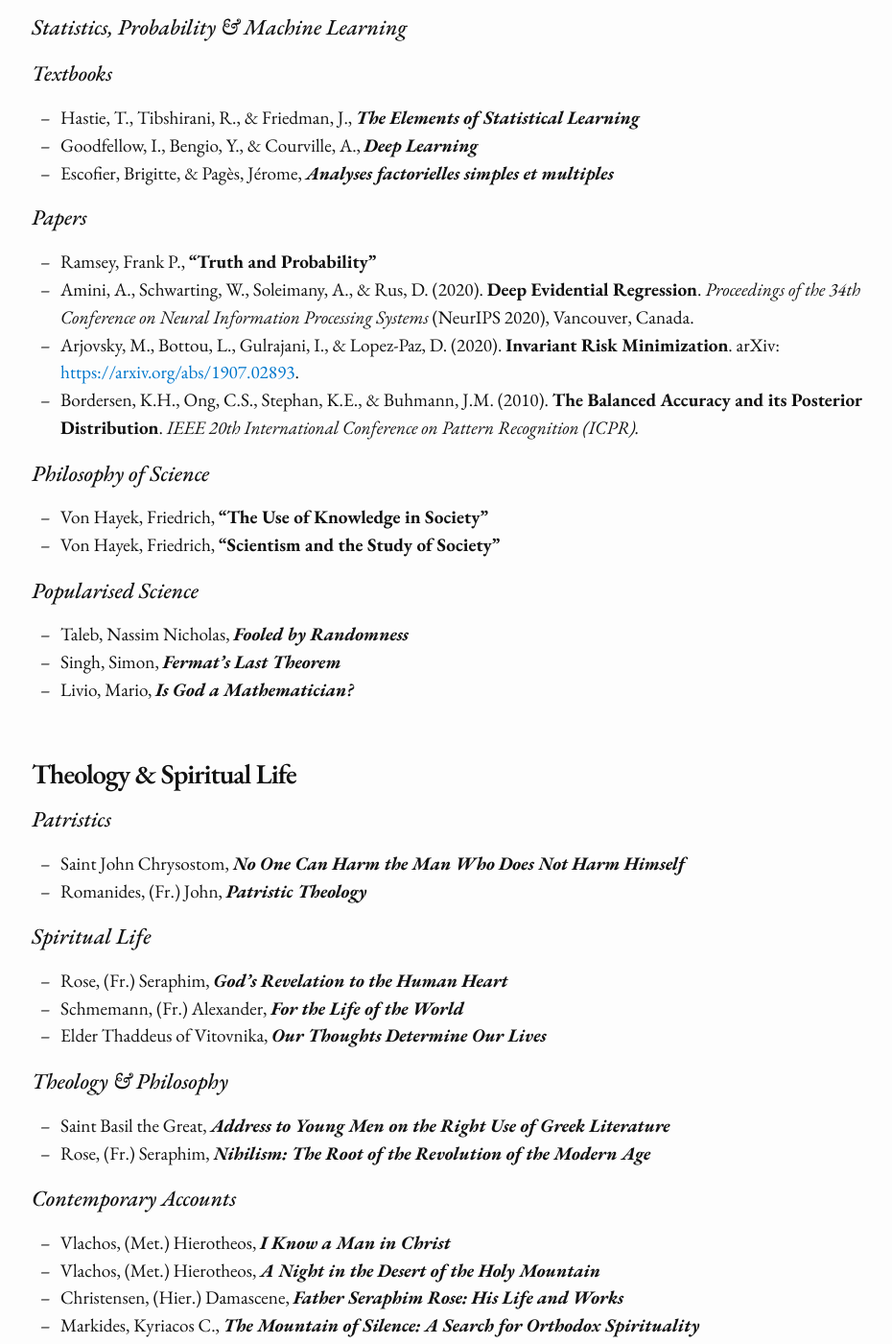
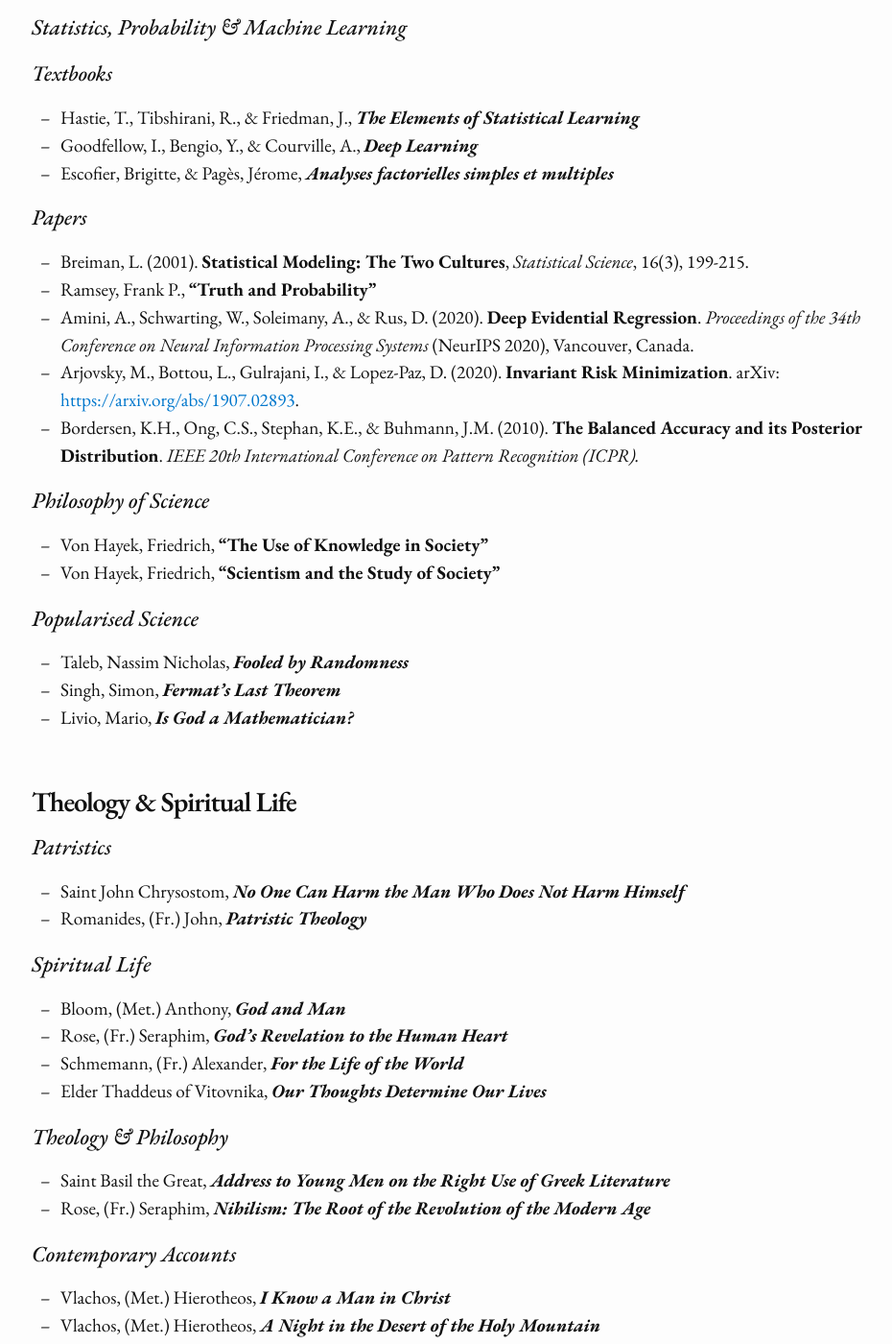
Before and after one commit to paulmelki/paulmelki.github.io, a Jekyll site: the page built from reads.md, in a window 1280 px wide and 1400 px high, scrolled down 2646 px. Shown: the whole window at 96% size, without its empty margins (162-1092 px from the left). Built offline with Jekyll 4.4.1, drawn with Linux system fonts in a browser that asks for light colours; nearby versions of some CDN libraries; some web fonts are replaced.

Commit message:
Update reads.md

```diff
--- a/reads.md
+++ b/reads.md
@@ -98,6 +98,7 @@ If you read any of these works and wish to discuss them, feel free to contact me
 - Escofier, Brigitte, & Pagès, Jérome, ***Analyses factorielles simples et multiples***
 
 ### *Papers*
+- Breiman, L. (2001). **Statistical Modeling: The Two Cultures**, *Statistical Science*, 16(3), 199-215.
 - Ramsey, Frank P., **"Truth and Probability"**
 - Amini, A., Schwarting, W., Soleimany, A., & Rus, D. (2020). **Deep Evidential Regression**. *Proceedings of the 34th Conference on Neural Information Processing Systems* (NeurIPS 2020), Vancouver, Canada.
 - Arjovsky, M., Bottou, L., Gulrajani, I., & Lopez-Paz, D. (2020). **Invariant Risk Minimization**. arXiv: [https://arxiv.org/abs/1907.02893](https://arxiv.org/abs/1907.02893).
@@ -122,6 +123,7 @@ If you read any of these works and wish to discuss them, feel free to contact me
 - Romanides, (Fr.) John, ***Patristic Theology***
 
 ## *Spiritual Life*
+- Bloom, (Met.) Anthony, ***God and Man***
 - Rose, (Fr.) Seraphim, ***God's Revelation to the Human Heart***
 - Schmemann, (Fr.) Alexander, ***For the Life of the World***
 - Elder Thaddeus of Vitovnika, ***Our Thoughts Determine Our Lives***
```
